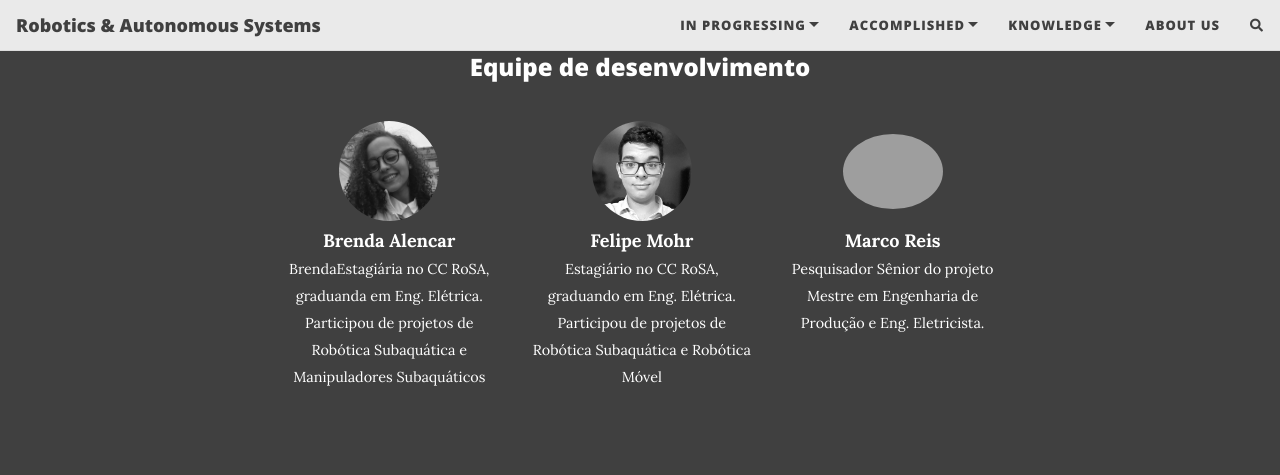
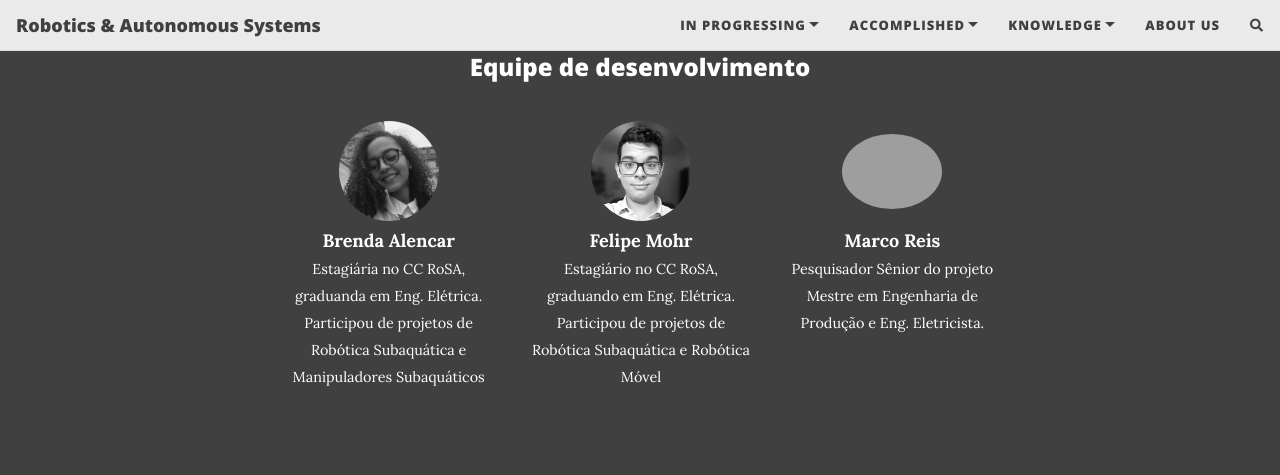
Before and after one commit to seixasxbr/rasc, a Jekyll site: the page built from project-walker.md, in a window 1280 px wide and 900 px high, scrolled down 2502 px. Shown: the top 475 px of the window. Built offline with Jekyll 4.4.1, drawn with Linux system fonts in a browser that asks for light colours; nearby versions of some CDN libraries; comment, search, counter and statistics services are not loaded.

Commit message:
fix turbot

```diff
--- a/project-walker.md
+++ b/project-walker.md
@@ -68,9 +68,8 @@ Dentre eles, os principais são:
 - **Raspicam:** A câmera será utilizada para a detecção e reconhecimento de TAGs, possibilitando sua localização
 
 <br>
+
 <!--equipe-->
-
-
 <center><h3 class="post-title">Equipe de desenvolvimento</h3><br/></center>
 <div class="row">
   <div class=" col-xl-auto offset-xl-0 col-lg-4 offset-lg-0">
@@ -93,7 +92,7 @@ Dentre eles, os principais são:
           <td width="33.33%"><center>Marco Reis</center></td>
         </tr>
         <tr style="text-align:center" >
-          <td width="33.33%" style="vertical-align: top"><small>BrendaEstagiária no CC RoSA, graduanda em Eng. Elétrica. Participou de projetos de Robótica Subaquática e Manipuladores Subaquáticos</small></td>
+          <td width="33.33%" style="vertical-align: top"><small>Estagiária no CC RoSA, graduanda em Eng. Elétrica. Participou de projetos de Robótica Subaquática e Manipuladores Subaquáticos</small></td>
           <td></td>
           <td width="33.33%" style="vertical-align: top"><small>Estagiário no CC RoSA, graduando em Eng. Elétrica. Participou de projetos de Robótica Subaquática e Robótica Móvel</small></td>
           <td></td>
```
Also changed, not shown: assets/img/turbot/1.png (added), assets/img/turbot/2.png (added), assets/img/turbot/turbot-design.png (added), 1 other file.
